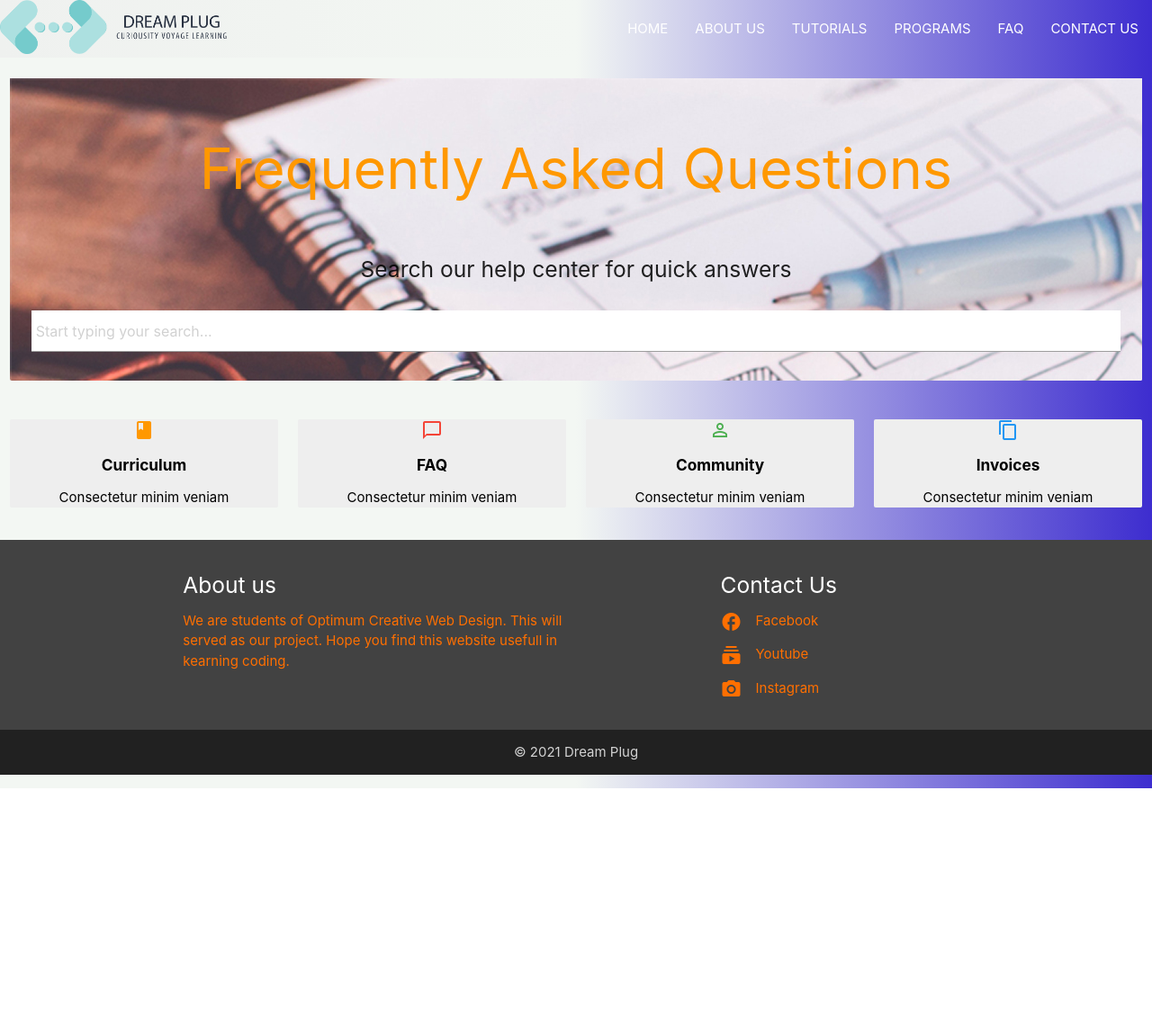
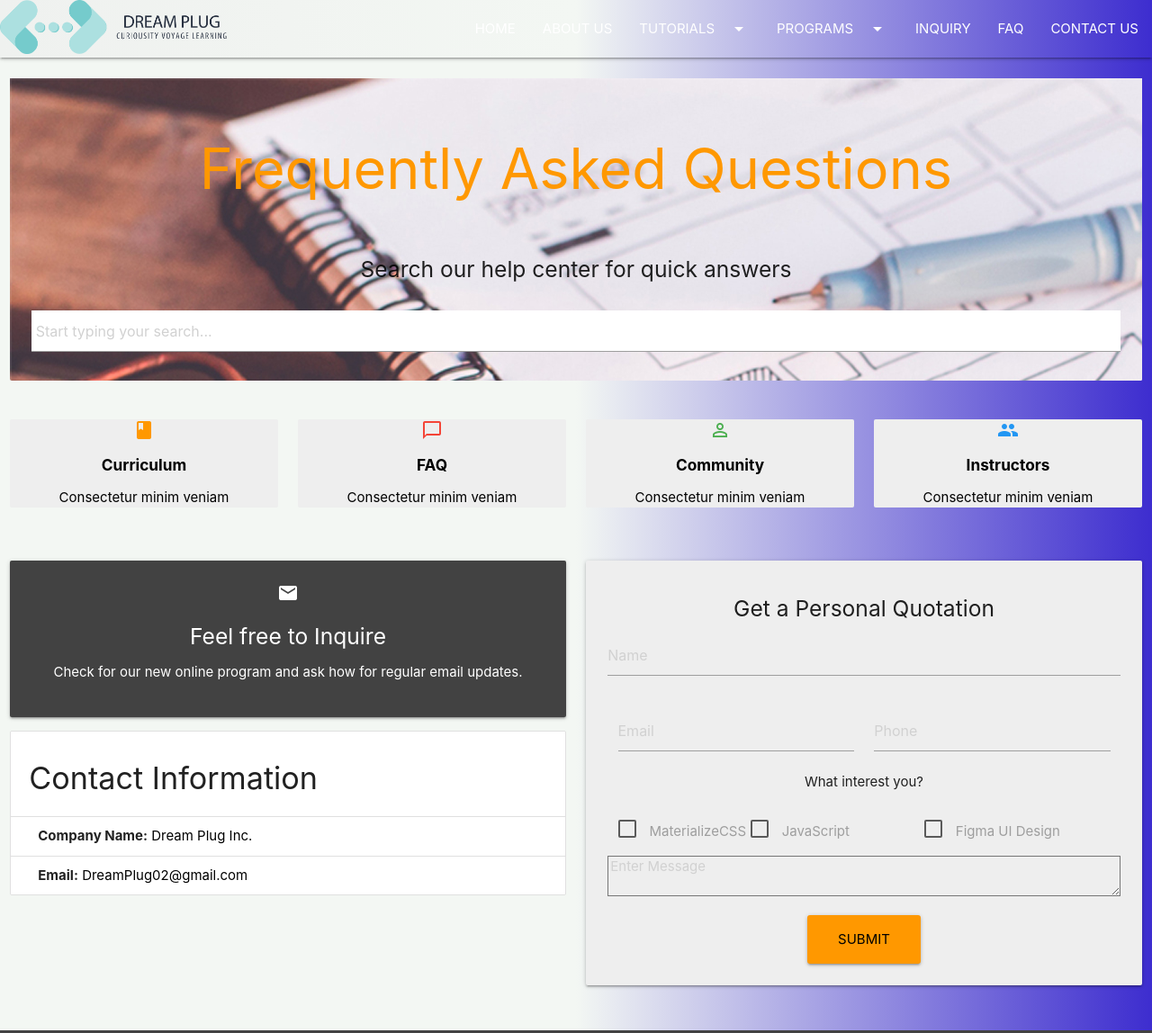
Before and after one commit to Roube12/Final-Project-CWD, a plain HTML site: page Project 1/FAQ.html in a window 1280 px wide. Shown: the top 1148 px of the page at 90% size. Before the commit the page ends 876 px from the top, so only its background shows below. Drawn offline with nearby package versions, Linux system fonts and the light colour scheme.

Commit message:
Update FAQ.html

```diff
--- a/Project 1/FAQ.html
+++ b/Project 1/FAQ.html
@@ -17,32 +17,66 @@
 
 <body>
 <!-----------------------NavBar------------------------>
-  <nav class="green" id="Home">
+<div class="navbar-fixed">
+  <nav>
     <div class="nav-wrapper">
-      <a href="" class="brand-logo"><img src="logo.png" width="Auto" height="60"></a>
+      <a href="index.html" class="brand-logo"><img src="logo.png" width="Auto" height="60"></a>
       <a href="#" class="sidenav-trigger" data-target="mobile-nav">
-        <i class="material-icons">menu</i>
-      </a>
-      <ul id="nav-mobile" class="right hide-on-med-and-down">
-        <li><a href="#Home">HOME</a></li>
+        <i class="material-icons">menu</i></a>
+      <ul class="right hide-on-med-and-down">
+        <li><a href="index.html">HOME</a></li>
         <li><a href="#AboutUs">ABOUT US</a></li>
-        <li><a href="#">TUTORIALS</a></li>
-        <li><a href="#">PROGRAMS</a></li>
-        <li><a href="#">FAQ</a></li>
+        <li><a class="dropdown-trigger" data-target="dropdown1" href="#">TUTORIALS<i class="material-icons right">arrow_drop_down</i></a></li>
+        <li><a class="dropdown-trigger" data-target="dropdown2" href="#">PROGRAMS<i class="material-icons right">arrow_drop_down</i></a></li>
+        <li><a href="#contact">INQUIRY</a></li>
+        <li><a href="FAQ.html">FAQ</a></li>
         <li><a href="#ContactUs">CONTACT US</a></li>
       </ul>
     </div>
+<!-- Dropdown -->
+  <ul id="dropdown1" class="dropdown-content">
+    <li><a href="https://www.youtube.com/watch?v=wvd04h7FCgo&list=PLB0ual5EM8q2S1JSGPyzylb4u_ZI_LMME" target="_blank">Javascript - Document Object Model (DOM)</a></li>
+    <li><a href="https://www.youtube.com/watch?v=8n8hhPmVPQA&list=PLB0ual5EM8q1n2gMwqQG8HLOnDSlz1K_3" target="_blank">JavaScript Fundamentals</a></li>
+    <li><a href="https://www.youtube.com/watch?v=4mTAE2-YyAw&list=PLB0ual5EM8q16U9ll-FDrzwFYkpN5BzbH" target="_blank">Materialize CSS</a></li>
+    <li><a href="https://www.youtube.com/watch?v=77dNVZb0nQs&list=PLB0ual5EM8q1QDMgYbGsdUQIe58lL5pXg" target="_blank">Materialize Project</a></li>
+  </ul>
 
-    <ul class="sidenav Green" id="mobile-nav">
-      <li><a href="#Home">HOME</a></li>
+  <ul id="dropdown2" class="dropdown-content">
+    <li><a href="https://www.tesdaonlinecourses.com/tag/creative-web-design-level-iii/" target="_blank">Creative Web Design Level III</a></li>
+    <li><a href="https://www.tesdaonlinecourses.com/tag/creative-web-design-level-iii/" target="_blank">Web Development Level III</a></li>
+    <li><a href="https://www.e-tesda.gov.ph/" target="_blank">E-TESDA</a></li>
+  </ul>
+  </nav>
+</div>
+
+<div>
+<ul class="sidenav" id="mobile-nav">
+  <li><a href="index.html">HOME</a></li>
   <li><a href="#AboutUs">ABOUT US</a></li>
-      <li><a href="#"></i>PROGRAMS</a></li>
-      <li><a href="#"></i>TUTORIALS</a></li>
-      <li><a href="#"></i>FAQ</a></li>
+  <li><a class="dropdown-trigger" data-target="dropdown3" href="#">TUTORIALS<i class="material-icons right">arrow_drop_down</i></a></li>
+  <li><a class="dropdown-trigger" data-target="dropdown4" href="#">PROGRAMS<i class="material-icons right">arrow_drop_down</i></a></li>
+  <li><a href="#contact">INQUIRY</a></li>
+  <li><a href="FAQ.html">FAQ</a></li>
   <li><a href="#ContactUs">CONTACT US</a></li>
 </ul>
-  </nav>
+
+<!-- Dropdown -->
+<ul id="dropdown3" class="dropdown-content">
+  <li><a href="https://www.youtube.com/watch?v=8n8hhPmVPQA&list=PLB0ual5EM8q1n2gMwqQG8HLOnDSlz1K_3" target="_blank">JavaScript Fundamentals</a></li>
+  <li><a href="https://www.youtube.com/watch?v=wvd04h7FCgo&list=PLB0ual5EM8q2S1JSGPyzylb4u_ZI_LMME" target="_blank">Javascript (DOM)</a></li>
+  <li><a href="https://www.youtube.com/watch?v=4mTAE2-YyAw&list=PLB0ual5EM8q16U9ll-FDrzwFYkpN5BzbH" target="_blank">Materialize CSS</a></li>
+  <li><a href="https://www.youtube.com/watch?v=77dNVZb0nQs&list=PLB0ual5EM8q1QDMgYbGsdUQIe58lL5pXg" target="_blank">Materialize Project</a></li>
+</ul>
+
+<ul id="dropdown4" class="dropdown-content">
+      <li><a href="https://www.tesdaonlinecourses.com/tag/creative-web-design-level-iii/" target="_blank">Creative Web Design Level III</a></li>
+      <li><a href="https://www.tesdaonlinecourses.com/tag/creative-web-design-level-iii/" target="_blank">Web Development Level III</a></li>
+      <li><a href="https://www.e-tesda.gov.ph/" target="_blank">E-TESDA</a></li>
+</ul>
+</div>
 <!-----------------------End of NavBar------------------------>
+
+
   <div class="section" id="faq">
 <!--------------------Typebox-------------------->
     <div class="row">
@@ -58,6 +92,7 @@
       </div>
     </div>
 <!--------------------End of Typebox-------------------->
+<!--------------------Links-------------------->
     <div class="faq row">
       <div class="col s12 m6 l3">
         <a class="black-text" href="https://www.tesda.gov.ph/Downloadables/TR%20-%20Web%20Development%20NC%20III.pdf" target="_blank">
@@ -96,8 +131,8 @@
         <a class="black-text" href="https://www.pixinvent.com/materialize-material-design-admin-template/laravel/demo-4/page-faq-detail">
           <div class="card z-depth-0 grey lighten-3 faq-card">
             <div class="card_content center-align">
-              <i class="material-icons dp48 blue-text">content_copy</i>
-              <h6><b>Invoices</b></h6>
+              <i class="material-icons dp48 blue-text">people</i>
+              <h6><b>Instructors</b></h6>
               <p>Consectetur minim veniam</p>
             </div>
           </div>
@@ -106,6 +141,64 @@
       <div class="col s12 m3 l3">
     </div>
   </div>
+<!--------------------End of Links-------------------->
+
+<!-----------------------Contact Us------------------------>
+<section id="contact" class="section section-conatact scrollspy">
+  <div class="container1">
+    <div class="row">
+      <div class="col s12 m6">
+       <div class="card-panel grey darken-3 white-text center">
+        <i class="material-icons">email</i>
+        <h5>Feel free to Inquire</h5>
+        <p>Check for our new online program and ask how for regular email updates.</p>
+       </div>
+       <div>
+        <ul class="collection with-header">
+          <li class="collection-header"><h4>Contact Information</h4></li>
+          <li class="collection-item"><b>Company Name:</b> <a class="black-text" href="https://amandaresort.netlify.app/img/myport/about.html">Dream Plug Inc.</a></li>
+          <li class="collection-item"><b>Email:</b> <a class="black-text" href="https://accounts.google.com/ServiceLogin/identifier?service=mail&amp;passive=true&amp;rm=false&amp;continue=https%3A%2F%2Fmail.google.com%2Fmail%2F&amp;ss=1&amp;scc=1&amp;ltmpl=default&amp;ltmplcache=2&amp;emr=1&amp;osid=1&amp;flowName=GlifWebSignIn&amp;flowEntry=ServiceLogin">DreamPlug02@gmail.com</a></li>
+        </ul>
+       </div>
+      </div>
+      <div class="col s12 m6">
+        <div class="card-panel grey lighten-3 center">
+          <h5>Get a Personal Quotation</h5>
+          <div class="input-field">
+            <input type="text" placeholder="Name">
+          </div>
+          <div class="col s12 m6 input-field">
+            <input type="text" placeholder="Email">
+          </div>
+          <div class="col s12 m6 input-field">
+            <input type="text" placeholder="Phone">
+          </div>
+          <div class="input-field">
+            <ul>What interest you?</ul>
+            <p>
+              <label class="col s6 m3 input-field">
+                <input type="checkbox" id="check1" class="filled-in">
+                <span>MaterializeCSS</span>
+              </label>
+              <label class="col s6 m3 input-field">
+                <input type="checkbox" id="check2" class="filled-in">
+                <span>JavaScript</span>
+              </label>
+              <label class="col s12 m6 input-field">
+                <input type="checkbox" id="check3" class="filled-in">
+                <span>Figma UI Design</span>
+              </label>
+          </div>
+          <div class="input-field">
+            <textarea class="materilaize-textarea" placeholder="Enter Message"></textarea>
+          </div>
+          <input type="submit" value="Submit" class="btn-large waves-effect waves-light orange ">
+        </div>
+        </div>
+      </div>
+    </div>
+</section>
+<!-----------------------End of Contact Us------------------------>
 
 <!-----------------------Footer------------------------>
   <footer class="page-footer grey darken-3">
@@ -144,23 +237,6 @@
     </div>
   </footer>
 <!-----------------------End of Footer------------------------>
-  <!-----------------------End of Section Title------------------------>
-
-  <!-----------------------Section Title------------------------>
-  <!-----------------------End of Section Title------------------------>
-
-  <!-----------------------Section Title------------------------>
-  <!-----------------------End of Section Title------------------------>
-  <!-----------------------Section Title------------------------>
-
-
-
-
-
-
-
-
-
 
 <!-- Compiled and minified JavaScript -->
 <script src=" https://https://code.jquery.com/jquery-2.1.1.min.js"></script>
@@ -178,16 +254,13 @@
     $('.sidenav').sidenav();
   });
 
+// Navbar
+const elemsDropdown = document.querySelectorAll(".dropdown-trigger");
+const instancesDropdown = M.Dropdown.init(elemsDropdown, {
+    coverTrigger: false
+});
+
 </script>
-
-
-
-
-
-
-
-
-
 
 </body>
 
```
Lines whose indentation alone changed are shown as unchanged.
